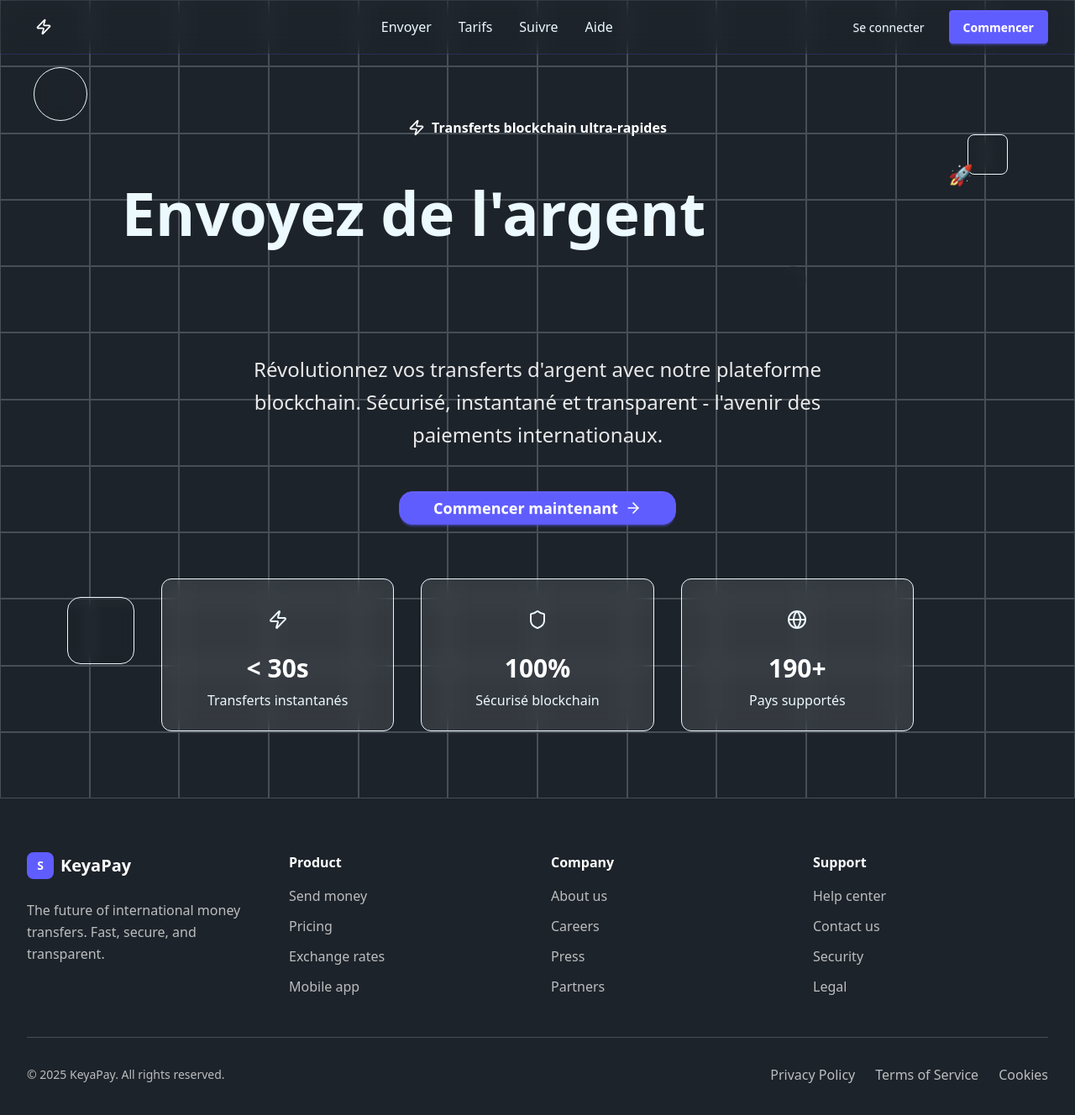
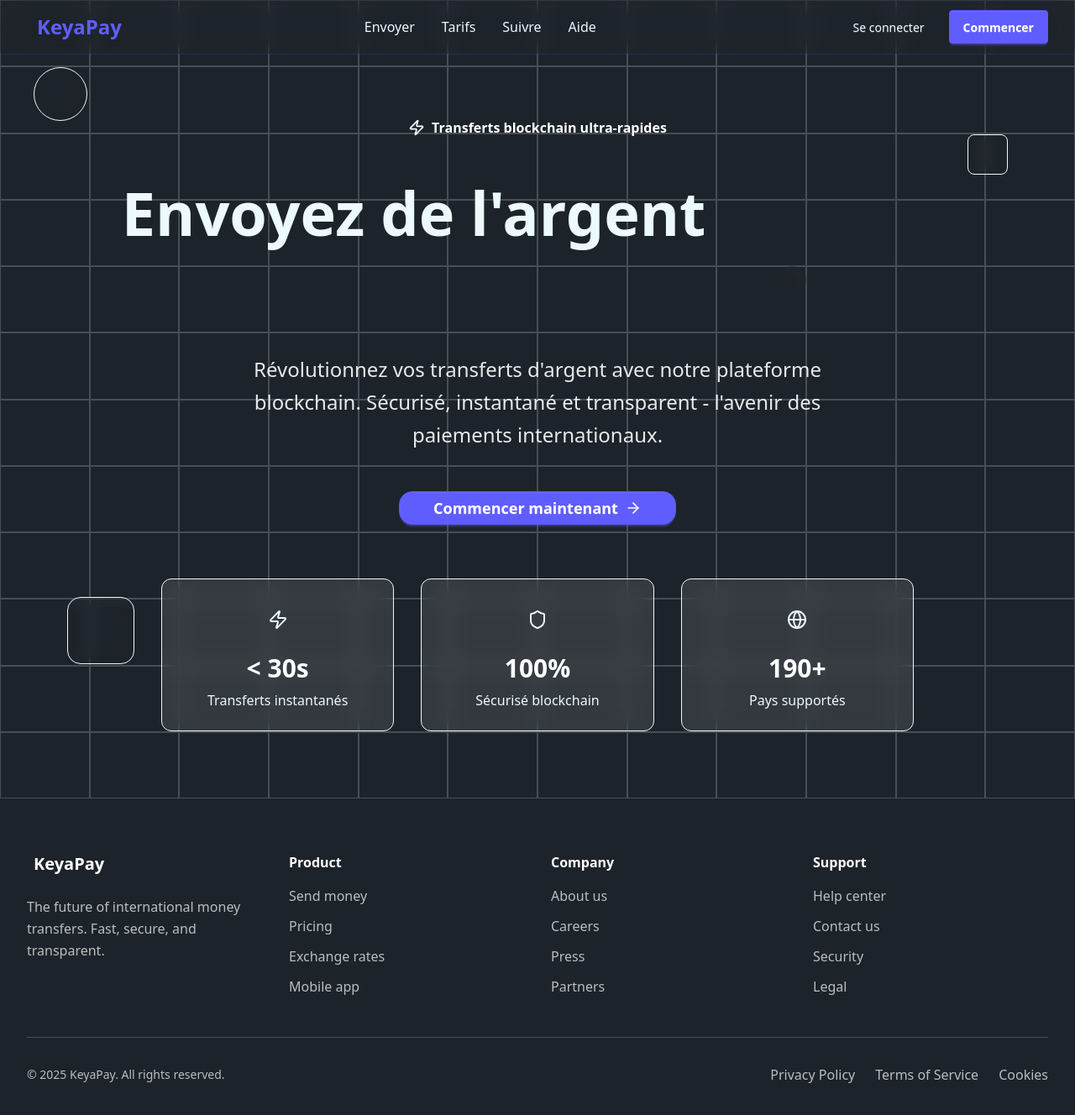
Before and after one commit to chrisregis100/keya, a Next.js app: page / in a window 1280 px wide. Shown: the top 1328 px of the page at 84% size. Built offline with nearby package versions, Linux system fonts and the light colour scheme.

Commit message:
Refactor Footer and Header components: remove unnecessary elements and simplify layout for better visual consistency.

```diff
--- a/src/components/home/Footer.tsx
+++ b/src/components/home/Footer.tsx
@@ -6,9 +6,6 @@ const Footer = () => {
           {/* Company info */}
           <div>
             <div className="flex items-center mb-6">
-              <div className="w-8 h-8 bg-primary rounded-lg flex items-center justify-center">
-                <span className="text-white font-bold text-sm">S</span>
-              </div>
               <span className="ml-2 text-xl font-bold">KeyaPay</span>
             </div>
             <p className="text-white/70 leading-relaxed">
--- a/src/components/home/Header.tsx
+++ b/src/components/home/Header.tsx
@@ -1,5 +1,3 @@
-import { Zap } from "lucide-react";
-
 const Header = () => {
   return (
     <header className="fixed top-0 left-0 right-0 z-50 bg-background/95 backdrop-blur-md border-b border-primary/20">
@@ -7,10 +5,7 @@ const Header = () => {
         <div className="flex items-center justify-between h-16">
           {/* Logo */}
           <div className="flex items-center">
-            <div className="w-10 h-10 bg-gradient-tech rounded-xl flex items-center justify-center shadow-glow">
-              <Zap className="w-5 h-5 text-white" />
-            </div>
-            <span className="ml-3 text-2xl font-bold bg-gradient-cyber bg-clip-text text-transparent">
+            <span className="ml-3 text-2xl font-bold text-primary">
               KeyaPay
             </span>
           </div>
--- a/src/components/home/HeroSection.tsx
+++ b/src/components/home/HeroSection.tsx
@@ -44,9 +44,6 @@ const HeroSection = () => {
               <span className="bg-gradient-cyber bg-clip-text text-transparent">
                 partout
               </span>
-              <div className="absolute -top-3 -right-6 text-2xl animate-bounce">
-                🚀
-              </div>
             </span>
             <br />
             <span className="bg-gradient-matrix bg-clip-text text-transparent">
```
